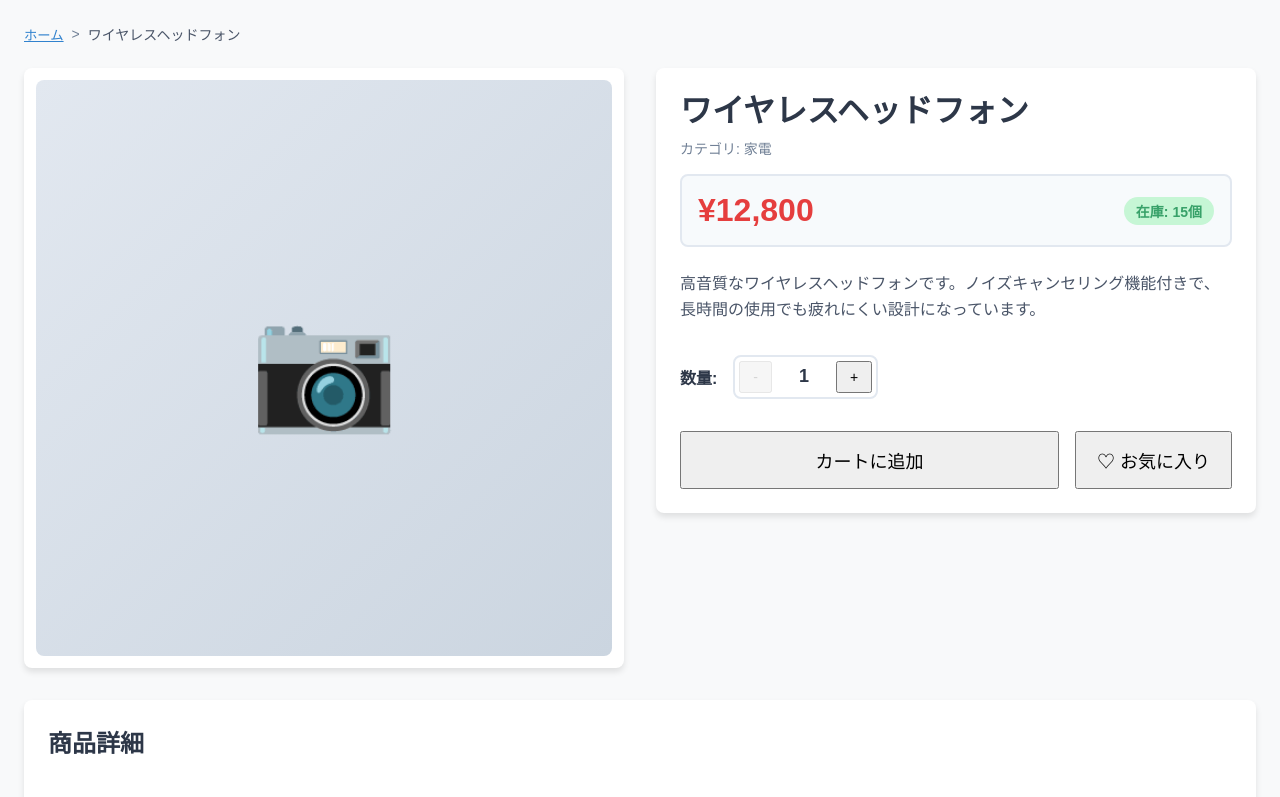
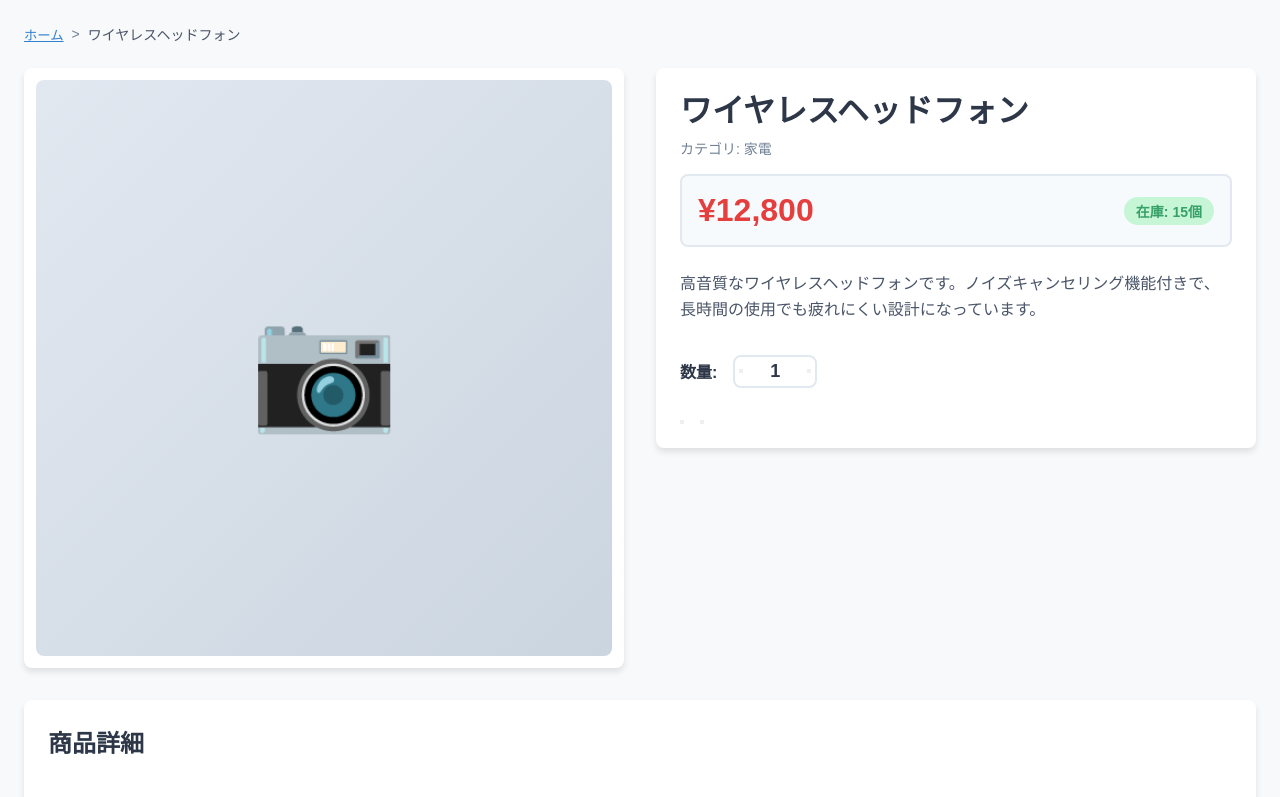
Before and after one commit to Semi-koron/KCLhack2025-EC, a Next.js app: page /product/1 in a window 1280 px wide. Shown: the top 797 px of the page. Built offline with nearby package versions, Linux system fonts and the light colour scheme.

Commit message:
faet task 4-2

```diff
--- a/src/components/Button/index.tsx
+++ b/src/components/Button/index.tsx
@@ -9,15 +9,15 @@
  * 5. Client Componentの宣言
  */
 
-'use client'; // クライアントコンポーネントとして指定（イベントハンドラーを使うため）
+"use client"; // クライアントコンポーネントとして指定（イベントハンドラーを使うため）
 
-import styles from './index.module.css';
+import styles from "./index.module.css";
 
 // ButtonコンポーネントのProps（プロパティ）の型を定義
 interface ButtonProps {
   children: React.ReactNode; // ボタン内に表示するテキストや要素
-  variant?: 'primary' | 'secondary' | 'danger'; // ボタンの種類（オプション）
-  size?: 'small' | 'medium' | 'large'; // ボタンのサイズ（オプション）
+  variant?: "primary" | "secondary" | "danger"; // ボタンの種類（オプション）
+  size?: "small" | "medium" | "large"; // ボタンのサイズ（オプション）
   disabled?: boolean; // 無効状態かどうか（オプション）
   onClick?: () => void; // クリック時の処理（オプション）
   className?: string; // 追加のCSSクラス（オプション）
@@ -25,28 +25,31 @@ interface ButtonProps {
 
 export default function Button({
   children,
-  variant = 'primary', // デフォルトは'primary'
-  size = 'medium', // デフォルトは'medium'
+  variant = "primary", // デフォルトは'primary'
+  size = "medium", // デフォルトは'medium'
   disabled = false, // デフォルトはfalse
   onClick,
-  className = ''
+  className = "",
 }: ButtonProps) {
-
   // CSS Modulesのクラス名を組み合わせる
   const buttonClasses = [
     styles.button,
     styles[variant],
     styles[size],
-    className
-  ].filter(Boolean).join(' ');
+    className,
+  ]
+    .filter(Boolean)
+    .join(" ");
 
+  // ボタンコンポーネントのHTML
   return (
     <button
-      className={buttonClasses}
-      onClick={disabled ? undefined : onClick} // 無効時はクリック処理を無効化
-      disabled={disabled}
+      // onClick属性を割り振り
+      // disabled属性を割り振り
+      // クラス名を割り振り
+      type="button"
     >
-      {children}
+      {/* ボタンの内容を表示 */}
     </button>
   );
 }
```
Also changed, not shown: 1 other file (tests, documents, lock files or other folders).
